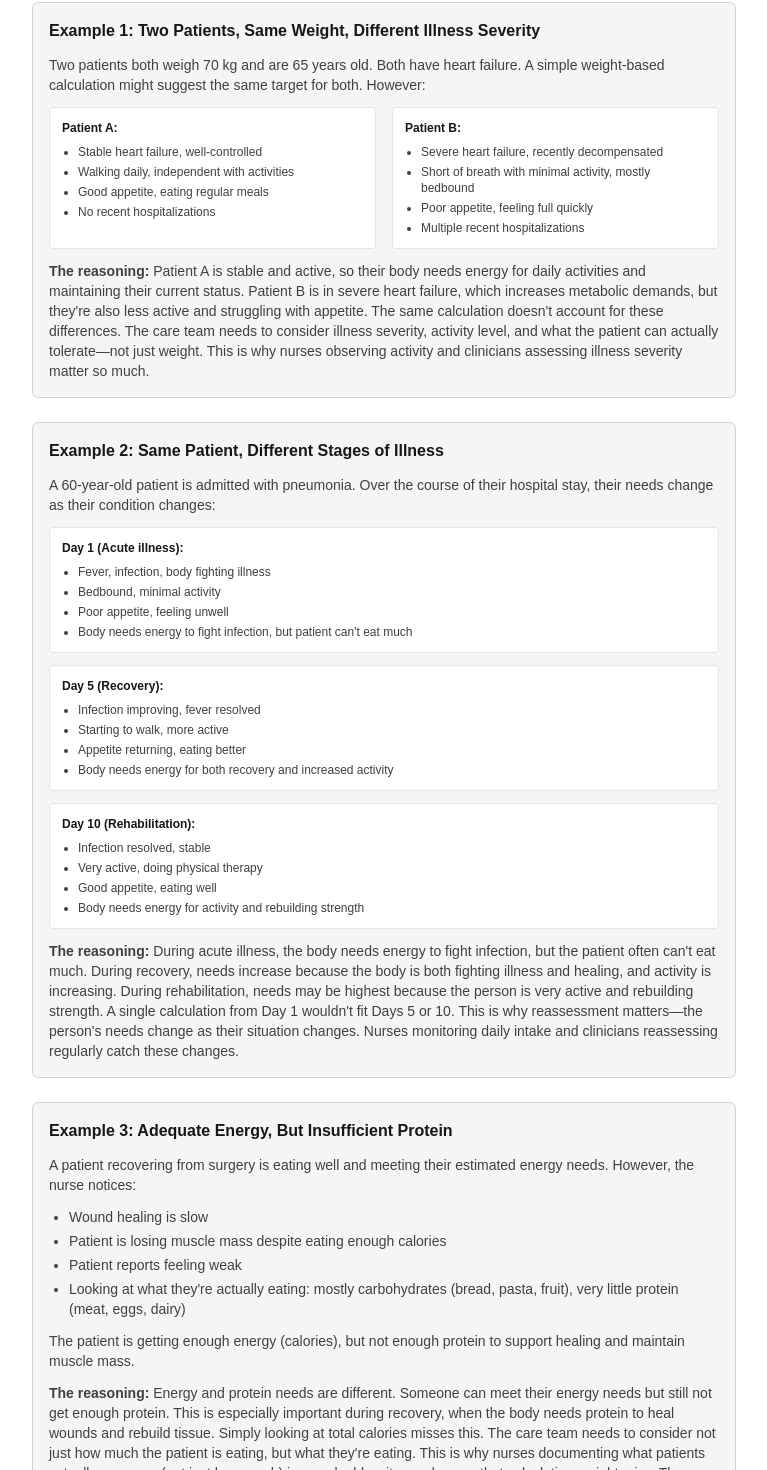
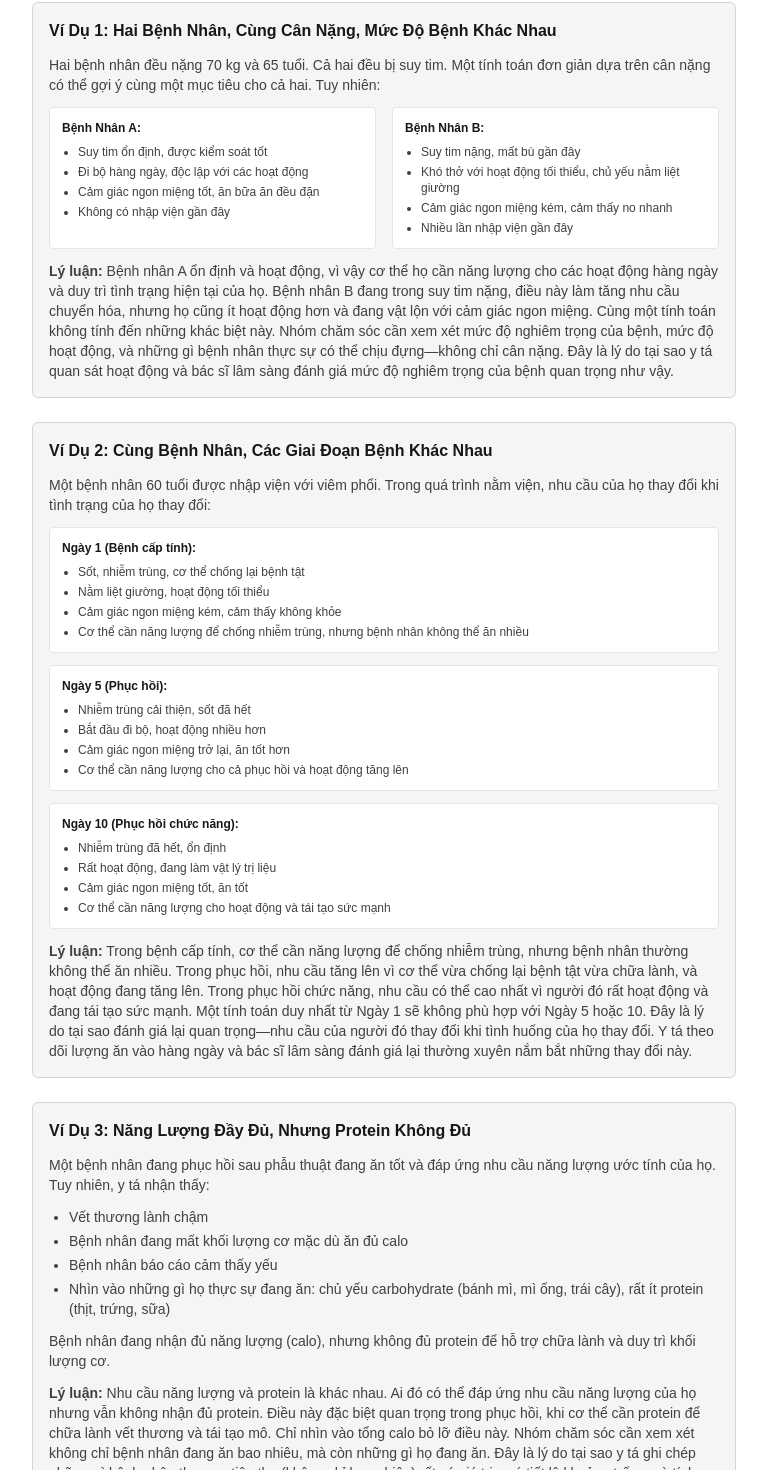
Before and after one commit to drvietcanh/nutrition, a Next.js app in the folder clinical-nutrition/: page /knowledge/why-no-universal-number in a window 1280 px wide. Shown: the part 9277-10747 px from the top of the page, without its empty margins (256-1023 px from the left). Built offline with nearby package versions, Linux system fonts and the light colour scheme.

Commit message:
Viá»‡t hÃ³a why-no-universal-number page (pháº§n 4 - clinical examples)

```diff
--- a/clinical-nutrition/app/knowledge/why-no-universal-number/page.tsx
+++ b/clinical-nutrition/app/knowledge/why-no-universal-number/page.tsx
@@ -486,135 +486,135 @@ export default function WhyNoUniversalNumberPage() {
       */}
       <ContentSection ariaLabelledBy="examples-heading">
         <SectionHeading id="examples-heading">
-          Clinical Examples Illustrating Variability
+          Ví Dụ Lâm Sàng Minh Họa Sự Biến Đổi
         </SectionHeading>
         <ContentBlock>
           <p>
-            Real clinical examples help illustrate why there's no universal number. These scenarios show how
-            the same calculation can mean different things in different situations, and why clinical judgment
-            matters more than formulas.
+            Các ví dụ lâm sàng thực tế giúp minh họa tại sao không có con số phổ quát. Các tình huống này cho thấy cách
+            cùng một tính toán có thể có ý nghĩa khác nhau trong các tình huống khác nhau, và tại sao phán đoán lâm sàng
+            quan trọng hơn công thức.
           </p>
         </ContentBlock>
 
         <div className="mt-6 space-y-6">
           <div className="rounded-md bg-neutral-100 border border-neutral-300 p-4">
             <h3 className="font-semibold text-base mb-3 text-neutral-900">
-              Example 1: Two Patients, Same Weight, Different Illness Severity
+              Ví Dụ 1: Hai Bệnh Nhân, Cùng Cân Nặng, Mức Độ Bệnh Khác Nhau
             </h3>
             <p className="text-sm text-neutral-700 mb-3">
-              Two patients both weigh 70 kg and are 65 years old. Both have heart failure. A simple weight-based
-              calculation might suggest the same target for both. However:
+              Hai bệnh nhân đều nặng 70 kg và 65 tuổi. Cả hai đều bị suy tim. Một tính toán đơn giản dựa trên cân nặng
+              có thể gợi ý cùng một mục tiêu cho cả hai. Tuy nhiên:
             </p>
             <div className="grid gap-4 sm:grid-cols-2 mb-3">
               <div className="bg-white rounded p-3 border border-neutral-200">
-                <p className="text-xs font-semibold text-neutral-900 mb-2">Patient A:</p>
+                <p className="text-xs font-semibold text-neutral-900 mb-2">Bệnh Nhân A:</p>
                 <ul className="list-disc space-y-1 pl-4 text-xs text-neutral-700">
-                  <li>Stable heart failure, well-controlled</li>
-                  <li>Walking daily, independent with activities</li>
-                  <li>Good appetite, eating regular meals</li>
-                  <li>No recent hospitalizations</li>
+                  <li>Suy tim ổn định, được kiểm soát tốt</li>
+                  <li>Đi bộ hàng ngày, độc lập với các hoạt động</li>
+                  <li>Cảm giác ngon miệng tốt, ăn bữa ăn đều đặn</li>
+                  <li>Không có nhập viện gần đây</li>
                 </ul>
               </div>
               <div className="bg-white rounded p-3 border border-neutral-200">
-                <p className="text-xs font-semibold text-neutral-900 mb-2">Patient B:</p>
+                <p className="text-xs font-semibold text-neutral-900 mb-2">Bệnh Nhân B:</p>
                 <ul className="list-disc space-y-1 pl-4 text-xs text-neutral-700">
-                  <li>Severe heart failure, recently decompensated</li>
-                  <li>Short of breath with minimal activity, mostly bedbound</li>
-                  <li>Poor appetite, feeling full quickly</li>
-                  <li>Multiple recent hospitalizations</li>
+                  <li>Suy tim nặng, mất bù gần đây</li>
+                  <li>Khó thở với hoạt động tối thiểu, chủ yếu nằm liệt giường</li>
+                  <li>Cảm giác ngon miệng kém, cảm thấy no nhanh</li>
+                  <li>Nhiều lần nhập viện gần đây</li>
                 </ul>
               </div>
             </div>
             <p className="text-sm text-neutral-700">
-              <strong>The reasoning:</strong> Patient A is stable and active, so their body needs energy for daily
-              activities and maintaining their current status. Patient B is in severe heart failure, which increases
-              metabolic demands, but they're also less active and struggling with appetite. The same calculation
-              doesn't account for these differences. The care team needs to consider illness severity, activity level,
-              and what the patient can actually tolerate—not just weight. This is why nurses observing activity and
-              clinicians assessing illness severity matter so much.
+              <strong>Lý luận:</strong> Bệnh nhân A ổn định và hoạt động, vì vậy cơ thể họ cần năng lượng cho các hoạt động hàng ngày
+              và duy trì tình trạng hiện tại của họ. Bệnh nhân B đang trong suy tim nặng, điều này làm tăng
+              nhu cầu chuyển hóa, nhưng họ cũng ít hoạt động hơn và đang vật lộn với cảm giác ngon miệng. Cùng một tính toán
+              không tính đến những khác biệt này. Nhóm chăm sóc cần xem xét mức độ nghiêm trọng của bệnh, mức độ hoạt động,
+              và những gì bệnh nhân thực sự có thể chịu đựng—không chỉ cân nặng. Đây là lý do tại sao y tá quan sát hoạt động và
+              bác sĩ lâm sàng đánh giá mức độ nghiêm trọng của bệnh quan trọng như vậy.
             </p>
           </div>
 
           <div className="rounded-md bg-neutral-100 border border-neutral-300 p-4">
             <h3 className="font-semibold text-base mb-3 text-neutral-900">
-              Example 2: Same Patient, Different Stages of Illness
+              Ví Dụ 2: Cùng Bệnh Nhân, Các Giai Đoạn Bệnh Khác Nhau
             </h3>
             <p className="text-sm text-neutral-700 mb-3">
-              A 60-year-old patient is admitted with pneumonia. Over the course of their hospital stay, their needs
-              change as their condition changes:
+              Một bệnh nhân 60 tuổi được nhập viện với viêm phổi. Trong quá trình nằm viện, nhu cầu của họ
+              thay đổi khi tình trạng của họ thay đổi:
             </p>
             <div className="space-y-3 mb-3">
               <div className="bg-white rounded p-3 border border-neutral-200">
                 <p className="text-xs font-semibold text-neutral-900 mb-2">
-                  <strong>Day 1 (Acute illness):</strong>
+                  <strong>Ngày 1 (Bệnh cấp tính):</strong>
                 </p>
                 <ul className="list-disc space-y-1 pl-4 text-xs text-neutral-700">
-                  <li>Fever, infection, body fighting illness</li>
-                  <li>Bedbound, minimal activity</li>
-                  <li>Poor appetite, feeling unwell</li>
-                  <li>Body needs energy to fight infection, but patient can't eat much</li>
+                  <li>Sốt, nhiễm trùng, cơ thể chống lại bệnh tật</li>
+                  <li>Nằm liệt giường, hoạt động tối thiểu</li>
+                  <li>Cảm giác ngon miệng kém, cảm thấy không khỏe</li>
+                  <li>Cơ thể cần năng lượng để chống nhiễm trùng, nhưng bệnh nhân không thể ăn nhiều</li>
                 </ul>
               </div>
               <div className="bg-white rounded p-3 border border-neutral-200">
                 <p className="text-xs font-semibold text-neutral-900 mb-2">
-                  <strong>Day 5 (Recovery):</strong>
+                  <strong>Ngày 5 (Phục hồi):</strong>
                 </p>
                 <ul className="list-disc space-y-1 pl-4 text-xs text-neutral-700">
-                  <li>Infection improving, fever resolved</li>
-                  <li>Starting to walk, more active</li>
-                  <li>Appetite returning, eating better</li>
-                  <li>Body needs energy for both recovery and increased activity</li>
+                  <li>Nhiễm trùng cải thiện, sốt đã hết</li>
+                  <li>Bắt đầu đi bộ, hoạt động nhiều hơn</li>
+                  <li>Cảm giác ngon miệng trở lại, ăn tốt hơn</li>
+                  <li>Cơ thể cần năng lượng cho cả phục hồi và hoạt động tăng lên</li>
                 </ul>
               </div>
               <div className="bg-white rounded p-3 border border-neutral-200">
                 <p className="text-xs font-semibold text-neutral-900 mb-2">
-                  <strong>Day 10 (Rehabilitation):</strong>
+                  <strong>Ngày 10 (Phục hồi chức năng):</strong>
                 </p>
                 <ul className="list-disc space-y-1 pl-4 text-xs text-neutral-700">
-                  <li>Infection resolved, stable</li>
-                  <li>Very active, doing physical therapy</li>
-                  <li>Good appetite, eating well</li>
-                  <li>Body needs energy for activity and rebuilding strength</li>
+                  <li>Nhiễm trùng đã hết, ổn định</li>
+                  <li>Rất hoạt động, đang làm vật lý trị liệu</li>
+                  <li>Cảm giác ngon miệng tốt, ăn tốt</li>
+                  <li>Cơ thể cần năng lượng cho hoạt động và tái tạo sức mạnh</li>
                 </ul>
               </div>
             </div>
             <p className="text-sm text-neutral-700">
-              <strong>The reasoning:</strong> During acute illness, the body needs energy to fight infection, but
-              the patient often can't eat much. During recovery, needs increase because the body is both fighting
-              illness and healing, and activity is increasing. During rehabilitation, needs may be highest because
-              the person is very active and rebuilding strength. A single calculation from Day 1 wouldn't fit Days
-              5 or 10. This is why reassessment matters—the person's needs change as their situation changes. Nurses
-              monitoring daily intake and clinicians reassessing regularly catch these changes.
+              <strong>Lý luận:</strong> Trong bệnh cấp tính, cơ thể cần năng lượng để chống nhiễm trùng, nhưng
+              bệnh nhân thường không thể ăn nhiều. Trong phục hồi, nhu cầu tăng lên vì cơ thể vừa chống lại
+              bệnh tật vừa chữa lành, và hoạt động đang tăng lên. Trong phục hồi chức năng, nhu cầu có thể cao nhất vì
+              người đó rất hoạt động và đang tái tạo sức mạnh. Một tính toán duy nhất từ Ngày 1 sẽ không phù hợp với Ngày
+              5 hoặc 10. Đây là lý do tại sao đánh giá lại quan trọng—nhu cầu của người đó thay đổi khi tình huống của họ thay đổi. Y tá
+              theo dõi lượng ăn vào hàng ngày và bác sĩ lâm sàng đánh giá lại thường xuyên nắm bắt những thay đổi này.
             </p>
           </div>
 
           <div className="rounded-md bg-neutral-100 border border-neutral-300 p-4">
             <h3 className="font-semibold text-base mb-3 text-neutral-900">
-              Example 3: Adequate Energy, But Insufficient Protein
+              Ví Dụ 3: Năng Lượng Đầy Đủ, Nhưng Protein Không Đủ
             </h3>
             <p className="text-sm text-neutral-700 mb-3">
-              A patient recovering from surgery is eating well and meeting their estimated energy needs. However,
-              the nurse notices:
+              Một bệnh nhân đang phục hồi sau phẫu thuật đang ăn tốt và đáp ứng nhu cầu năng lượng ước tính của họ. Tuy nhiên,
+              y tá nhận thấy:
             </p>
             <ul className="list-disc space-y-1 pl-5 text-sm text-neutral-700 mb-3">
-              <li>Wound healing is slow</li>
-              <li>Patient is losing muscle mass despite eating enough calories</li>
-              <li>Patient reports feeling weak</li>
-              <li>Looking at what they're actually eating: mostly carbohydrates (bread, pasta, fruit), very little
-              protein (meat, eggs, dairy)</li>
+              <li>Vết thương lành chậm</li>
+              <li>Bệnh nhân đang mất khối lượng cơ mặc dù ăn đủ calo</li>
+              <li>Bệnh nhân báo cáo cảm thấy yếu</li>
+              <li>Nhìn vào những gì họ thực sự đang ăn: chủ yếu carbohydrate (bánh mì, mì ống, trái cây), rất ít
+              protein (thịt, trứng, sữa)</li>
             </ul>
             <p className="text-sm text-neutral-700 mb-3">
-              The patient is getting enough energy (calories), but not enough protein to support healing and maintain
-              muscle mass.
+              Bệnh nhân đang nhận đủ năng lượng (calo), nhưng không đủ protein để hỗ trợ chữa lành và duy trì
+              khối lượng cơ.
             </p>
             <p className="text-sm text-neutral-700">
-              <strong>The reasoning:</strong> Energy and protein needs are different. Someone can meet their energy
-              needs but still not get enough protein. This is especially important during recovery, when the body
-              needs protein to heal wounds and rebuild tissue. Simply looking at total calories misses this. The care
-              team needs to consider not just how much the patient is eating, but what they're eating. This is why
-              nurses documenting what patients actually consume (not just how much) is so valuable—it reveals gaps
-              that calculations might miss. The solution isn't necessarily more calories, but ensuring adequate protein
-              within what the patient can tolerate.
+              <strong>Lý luận:</strong> Nhu cầu năng lượng và protein là khác nhau. Ai đó có thể đáp ứng nhu cầu năng lượng
+              của họ nhưng vẫn không nhận đủ protein. Điều này đặc biệt quan trọng trong phục hồi, khi cơ thể
+              cần protein để chữa lành vết thương và tái tạo mô. Chỉ nhìn vào tổng calo bỏ lỡ điều này. Nhóm chăm sóc
+              cần xem xét không chỉ bệnh nhân đang ăn bao nhiêu, mà còn những gì họ đang ăn. Đây là lý do tại sao
+              y tá ghi chép những gì bệnh nhân thực sự tiêu thụ (không chỉ bao nhiêu) rất có giá trị—nó tiết lộ khoảng trống
+              mà tính toán có thể bỏ lỡ. Giải pháp không nhất thiết là nhiều calo hơn, mà là đảm bảo protein đầy đủ
+              trong những gì bệnh nhân có thể chịu đựng.
             </p>
           </div>
         </div>
```
